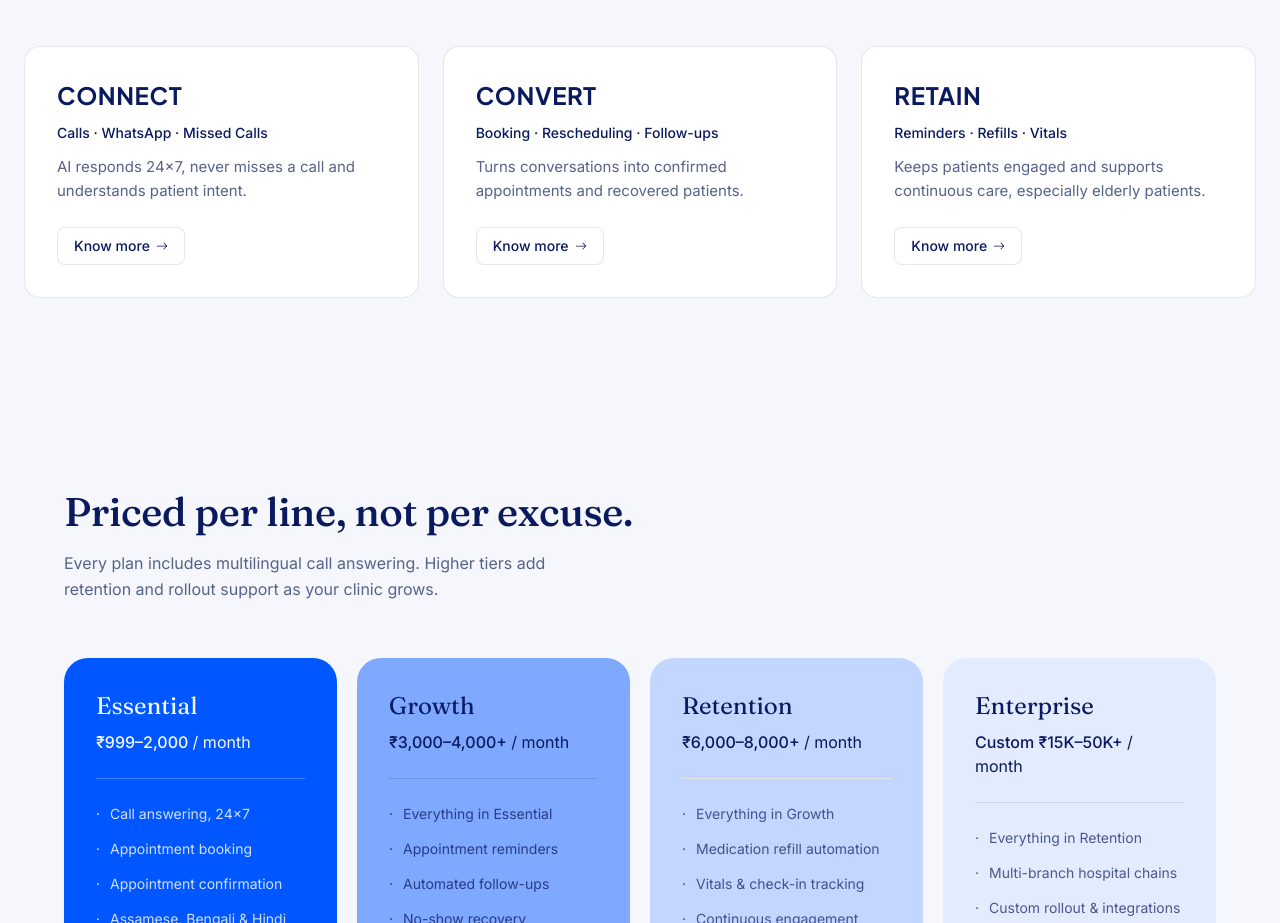
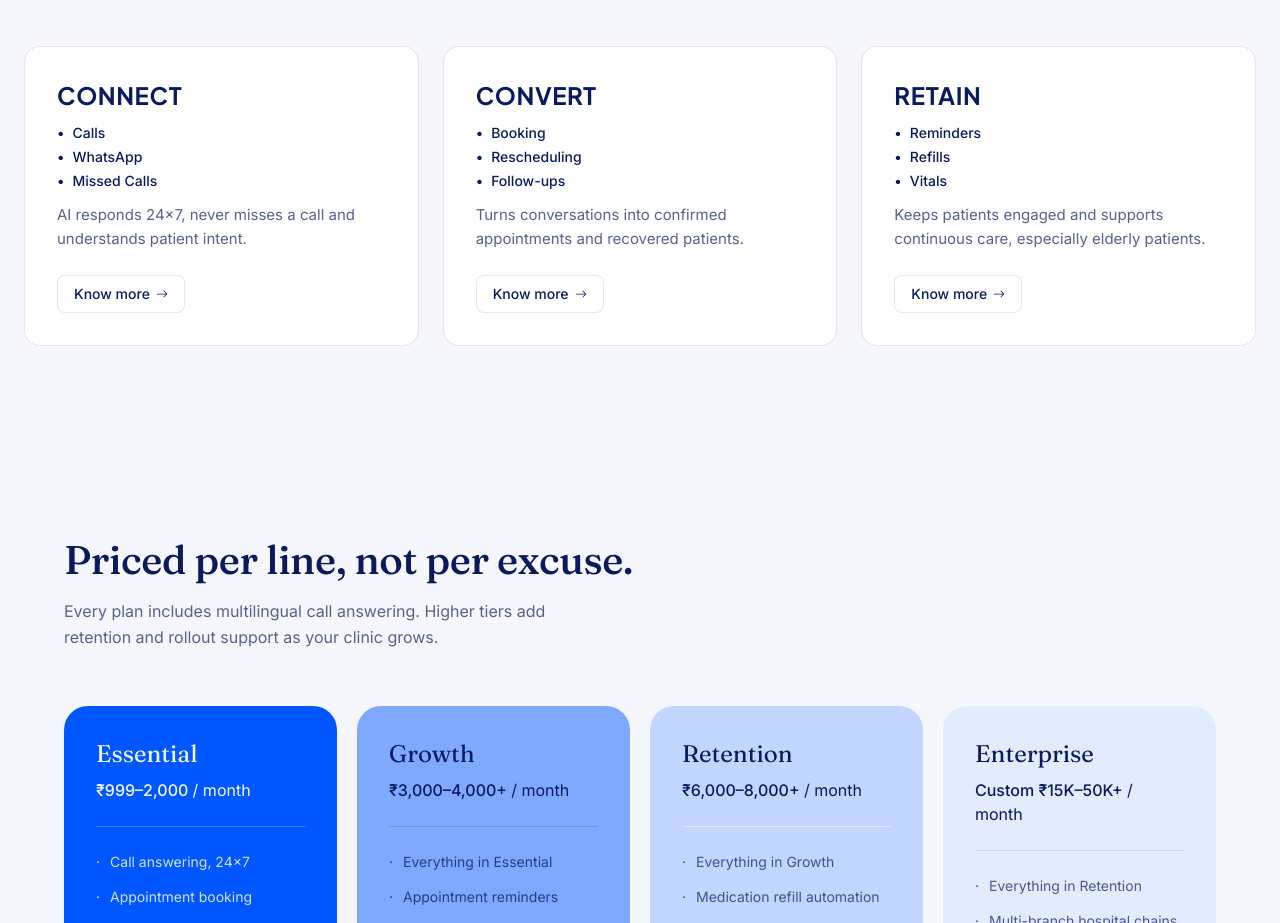
Before and after one commit to OperinLabs/OperinLabs-Landing-Page, a React (Vite) app: page / in a window 1280 px wide. Shown: the part 1540-2463 px from the top of the page. Built offline with nearby package versions, Linux system fonts and the light colour scheme.

Commit message:
Update Product.tsx

```diff
--- a/src/components/Product.tsx
+++ b/src/components/Product.tsx
@@ -52,14 +52,14 @@ export default function Product() {
               <h3 className="font-jakarta text-2xl font-bold uppercase tracking-wide text-ink">
                 {heading}
               </h3>
-              <p className="mt-3 text-sm font-medium text-ink">
-                {tags.map((tag, i) => (
-                  <span key={tag}>
-                    {i > 0 && " · "}
-                    {tag}
-                  </span>
+              <ul className="mt-3 flex flex-col gap-1 text-sm font-medium text-ink">
+                {tags.map((tag) => (
+                  <li key={tag} className="flex items-start gap-2">
+                    <span aria-hidden="true">•</span>
+                    <span>{tag}</span>
+                  </li>
                 ))}
-              </p>
+              </ul>
               <p className="mt-3 text-[15px] leading-relaxed text-ink-soft">
                 {body}
               </p>
```
